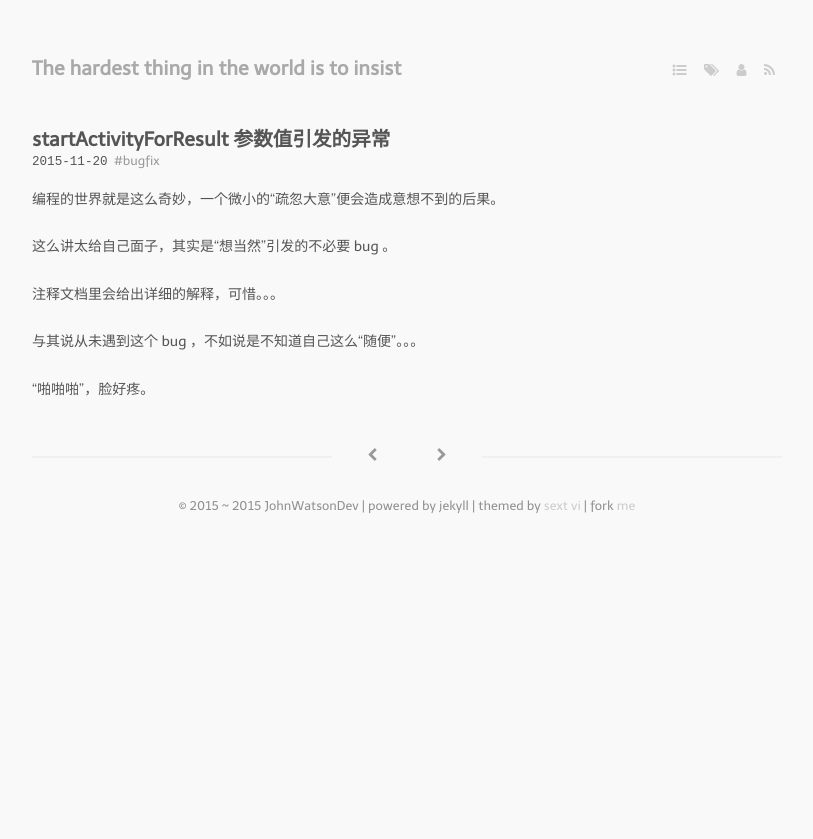
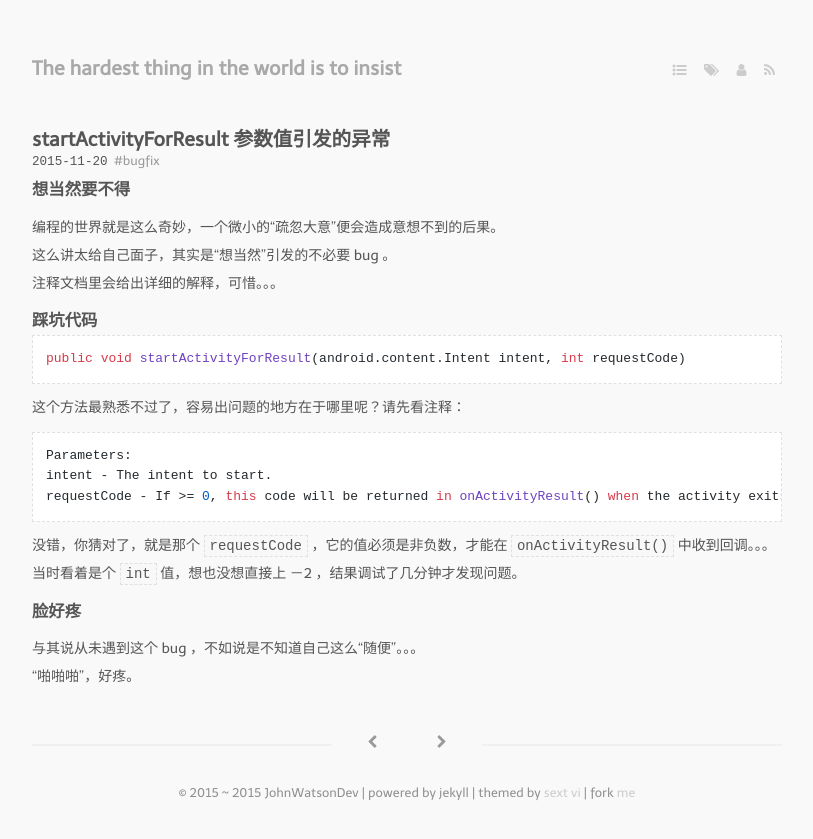
Before and after one commit to johnwatsondev/johnwatsondev.github.io, a Jekyll site: the page built from _posts/2015-11-20-start-activity-for-result-param-used-incorrectly.md, in a window 1280 px wide. Shown: the top 839 px of the page, without its empty margins (233-1046 px from the left). Built offline with Jekyll 4.4.1, drawn with Linux system fonts in a browser that asks for light colours; nearby versions of some CDN libraries; some web fonts are replaced; Markdown is read by kramdown in place of the engine named in the settings.

Commit message:
update post

````diff
--- a/_posts/2015-11-20-start-activity-for-result-param-used-incorrectly.md
+++ b/_posts/2015-11-20-start-activity-for-result-param-used-incorrectly.md
@@ -7,12 +7,25 @@ tags:
   - bugfix
 ---
 
+### 想当然要不得
 编程的世界就是这么奇妙，一个微小的“疏忽大意”便会造成意想不到的后果。
-
 这么讲太给自己面子，其实是“想当然”引发的不必要 bug 。
-
 注释文档里会给出详细的解释，可惜。。。
 
+### 踩坑代码
+```java
+public void startActivityForResult(android.content.Intent intent, int requestCode)
+```
+这个方法最熟悉不过了，容易出问题的地方在于哪里呢？请先看注释：
+
+```java
+Parameters:
+intent - The intent to start.
+requestCode - If >= 0, this code will be returned in onActivityResult() when the activity exits.
+```
+没错，你猜对了，就是那个 `requestCode` ，它的值必须是非负数，才能在 `onActivityResult()` 中收到回调。。。
+当时看着是个 `int` 值，想也没想直接上 －2 ，结果调试了几分钟才发现问题。
+
+### 脸好疼
 与其说从未遇到这个 bug ，不如说是不知道自己这么“随便”。。。
-
-“啪啪啪”，脸好疼。
+“啪啪啪”，好疼。
````
